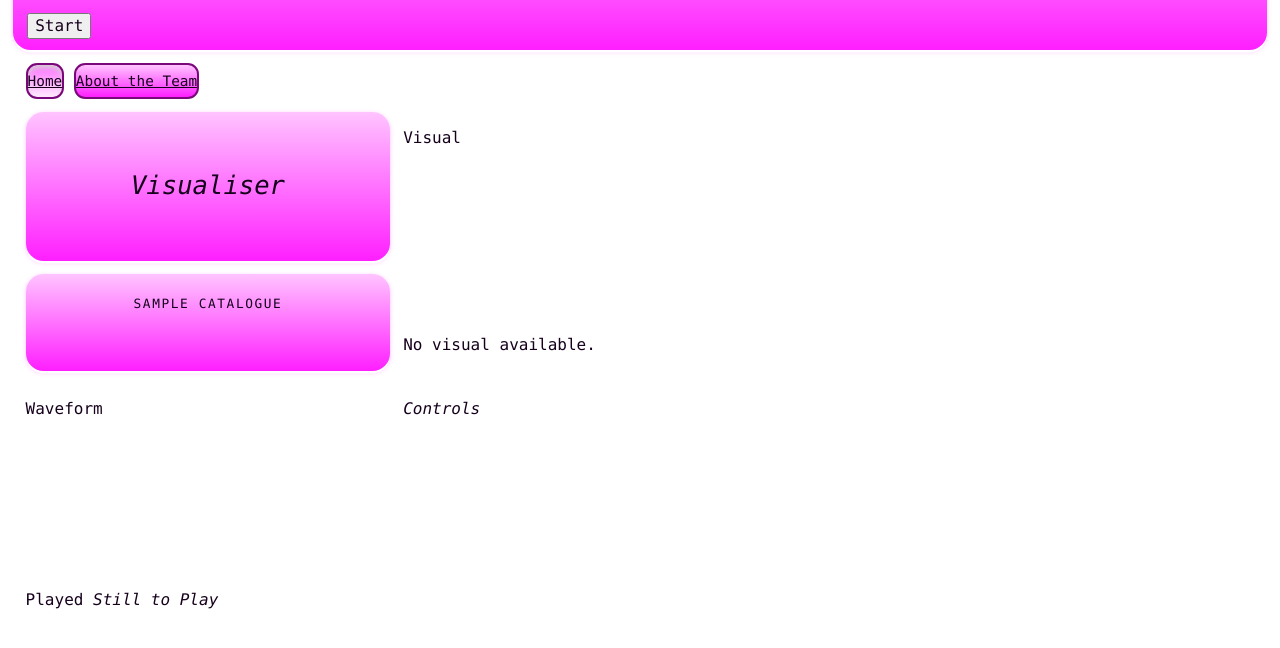
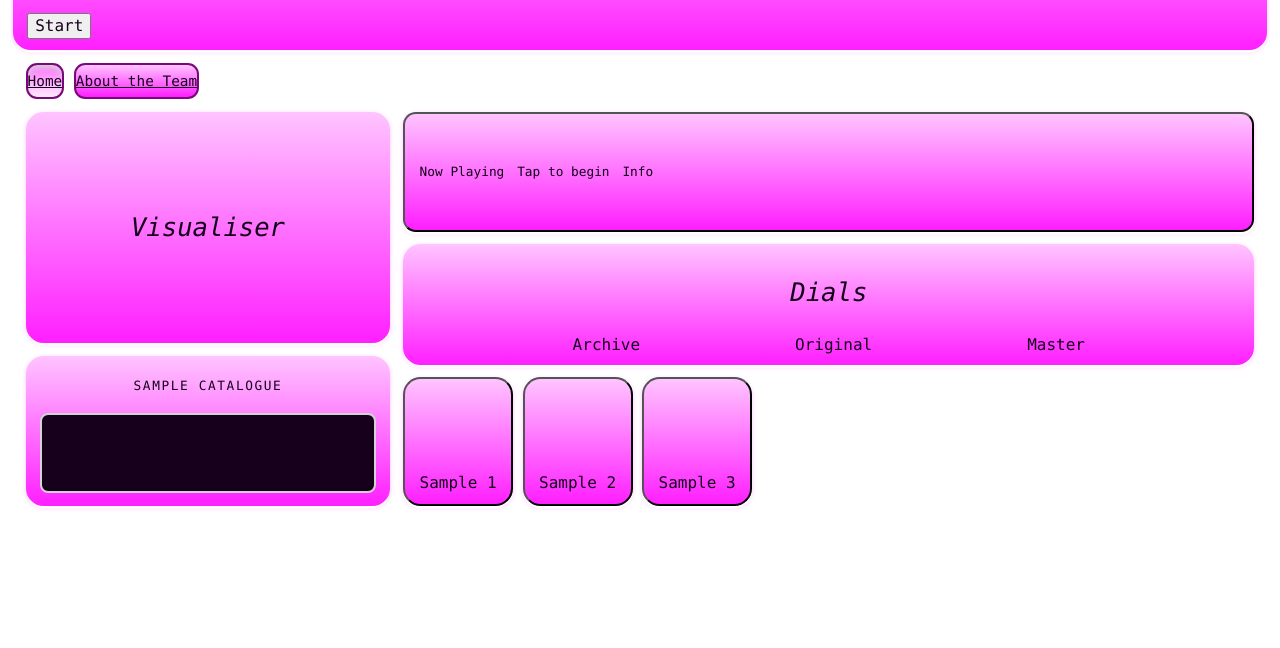
Before and after one commit to ilbuprofen/onemoretime, a plain HTML site: page public/index.html in a window 1280 px wide. Shown: the part 150-798 px from the top of the page. Drawn offline with Linux system fonts and the light colour scheme.

Commit message:
faders update

```diff
--- a/public/index.html
+++ b/public/index.html
@@ -37,29 +37,95 @@
                 </section>
             </div>
 
-            <section class="panel-visual">
-                <p class="label">Visual</p>
-                <div class="visual-frame">
-                    <video id="visual-video"></video>
-                    <p id="visual-empty" class="empty">No visual available.</p>
+            <!-- right -->
+
+            <div class="right-panel">
+                <button id="nowplaying" class="panel nowplaying" type="button" haspopup="dialog">
+                    <span class="nowplaying-label">Now Playing</span>
+                    <span class="marquee">
+                        <span id="nowplaying-next" class="marquee-inner">Tap to begin</span>
+                    </span>
+                    <span class="nowplaying-info">Info</span>
+                </button>
+
+                <section class="panel dials" label="Dials and faders">
+                    <h2 class="panel-title">Dials</h2>
+                    <div class="dials-body">
+                        <div class="knobs">
+                            <div class="knob-wrap">
+                            </div>
+                        </div>
+                    </div>
+
+                    <div class="faders">
+                        <div class="fader-wrap">
+                            <div id="fader-archive" class="fader" role="slider" tabindex="0"orientation="vertical" label="Archive level" valuemax="100" valuenow="100">
+                                <div class="fader-track"></div>
+                                <div class="fader-thumb"></div>
+                                <span class="cap">Archive</span>
+                            </div>
+                        </div>
+                        <div class="fader-wrap">
+                            <div id="fader-archive" class="fader" role="slider" tabindex="0"orientation="vertical" label="Archive level" valuemax="100" valuenow="100">
+                                <div class="fader-track"></div>
+                                <div class="fader-thumb"></div>
+                                <span class="cap">Original</span>
+                            </div>
+                        </div>
+                        <div class="fader-wrap">
+                            <div id="fader-archive" class="fader" role="slider" tabindex="0"orientation="vertical" label="Archive level" valuemax="100" valuenow="100">
+                                <div class="fader-track"></div>
+                                <div class="fader-thumb"></div>
+                                <span class="cap">Master</span>
+                            </div>
+                        </div>
+                    </div>
+                </section>
+<!-- samples -->
+                <div class="samples" role="group" label="Samples">
+                    <button id="sample-0" class="panel sample-btn" type="button" pressed="false">
+                        <svg class="star" viewBox="0 0 24 24" hidden="true">
+                            <path>
+                                <span>Sample 1</span>
+                            </path>
+                        </svg>
+                    </button>
+                    <button id="sample-1" class="panel sample-btn" type="button" pressed="false">
+                        <svg class="star" viewBox="0 0 24 24" hidden="true">
+                            <path>
+                                <span>Sample 2</span>
+                            </path>
+                        </svg>
+                    </button>
+                    <button id="sample-2" class="panel sample-btn" type="button" pressed="false">
+                        <svg class="star" viewBox="0 0 24 24" hidden="true">
+                            <path>
+                                <span>Sample 3</span>
+                            </path>
+                        </svg>
+                    </button>
                 </div>
-            </section>
+                <p id="status" class="status error" role="status" hidden></p>
+            </div>
+        </main>
+<!-- source of samples -->
+        <dialog id="source-dialog" labelledby="source-title">
+            <h2 id="source-title" class="panel-title">Source of Sample</h2>
+            <div class="source-grid">
+                <section>
+                    <h3>Archive Side</h3>
+                    <dl id="source-archive"></dl>
+                </section>
+                <section>
+                    <h3>Original Side</h3>
+                    <dl id="source-original"></dl>
+                </section>
+            </div>
+            <form method="dialog">
+                <button class="big-btn" type="submit">Close</button>
+            </form>
+        </dialog>
 
-            <section class="panel-wave">
-                <p class="label">Waveform</p>
-                <canvas id="waveform" label="Waveform of loaded sample"></canvas>
-                <div class="legend">
-                    <span><i class="swatch played"></i>Played</span>
-                    <span><i class="swatch idle">Still to Play</span>
-                </div>
-            </section>
-
-            <section class="panel-dialbox">
-                <p class="label">Controls</p>
-                <div id="dial" class="dial" role="slider">
-
-                </div>
-            </section>
-        </main>
+        <script type="module" src="app.js"></script>
     </body>
 </html>
--- a/public/style.css
+++ b/public/style.css
@@ -5,6 +5,7 @@
     --pink-edge: #d62bd6;
     --pink-deep: #7a087a;
     --ink: #16001c;
+    --green: #39ff14;
     --font: "OMT Pixel", "Silkscreen", "Press Start 2P", ui-monospace, "SF Mono", Menlo, Consolas, "DejaVu Sans Mono", monospace;
 }
 
@@ -138,4 +139,66 @@ button
     padding-bottom: 0.8rem;
 }
 
+.terminal
+{
+    margin: 0.5rem 0 0;
+    padding: 0.35rem;
+    flex: 1;
+    overflow: auto;
+    background: var(--ink);
+    color: var(--green);
+    font-size: 0.85rem;
+    border: 0.15rem solid lightgray;
+    border-radius: 0.5rem;
+    scrollbar-color: var(--green) var(--ink);
+}
+
+/* now playing */
+.nowplaying
+{
+    display: flex;
+    align-items: center;
+    gap: 0.8rem;
+    width: 100%;
+    text-align: left;
+    cursor: pointer;
+    padding: 0.4rem 0.9rem;
+    border-radius: 0.8rem;
+    font-size: 0.8rem;
+}
+
+.nowplaying:hover
+{
+    animation-play-state: paused;
+}
+
 /* dials + faders */
+.dials
+{
+    display: flex;
+    flex-direction: column;
+    padding-bottom: 0.6rem;
+}
+
+.dials-body
+{
+    flex: 1;
+    display: grid;
+    grid-template-columns: 1.5fr 1fr;
+    gap: 1rem;
+    margin-top: 0.3rem;
+}
+
+.knobs
+{
+    display: grid;
+    grid-template-columns: 1fr 1fr;
+    grid-template-rows: 1fr 1fr;
+    place-items: center;
+}
+
+.faders
+{
+    display: flex;
+    justify-content: space-evenly;
+}
```
